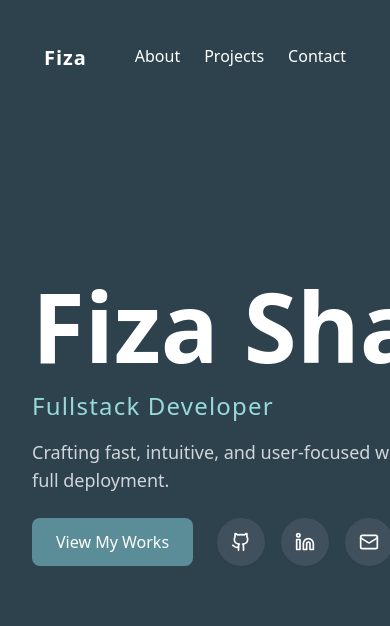
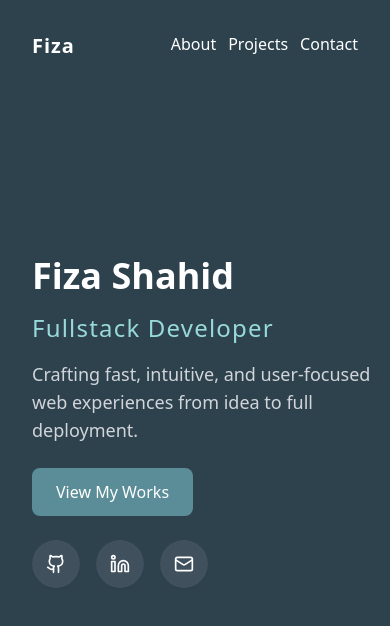
Before and after one commit to fizacodes/My-Portfolio-FullStack-Developer, a React (Vite) app: page / in a window 390 px wide. Shown: the top 626 px of the page. Built offline with nearby package versions, Linux system fonts and the light colour scheme.

Commit message:
Responsiveness Setup

```diff
--- a/src/Components/Hero.jsx
+++ b/src/Components/Hero.jsx
@@ -9,26 +9,27 @@ function Hero() {
 
       {/* HERO CONTENT ABSOLUTELY CENTERED */}
       <div className="absolute top-1/2 left-8 -translate-y-1/2">
-        <h1 className="text-white font-semibold font-sans text-8xl mb-4">
+        <h1 className="text-white font-semibold font-sans sm:text-8xl  text-4xl mb-4">
           Fiza Shahid
         </h1>
         <h2 className="text-2xl tracking-wider font-medium text-[#98DAD9] mb-4">
           Fullstack Developer
         </h2>
 
-        <p className="text-gray-300 text-lg w-[600px] mb-6">
+        <p className="text-gray-300 text-lg  sm:w-[600px] mb-6">
           Crafting fast, intuitive, and user-focused web experiences from idea
           to full deployment.
         </p>
 
-        <div className="flex items-center gap-6 mt-6">
+        <div className="flex sm:flex-row flex-col sm:items-center gap-6 mt-6">
           {/* Button */}
           <Link
-            to="/projects"
-            className="bg-[#5b8d98] font-medium text-white px-6 py-3 rounded-lg hover:bg-[#79a6ac] transition"
-          >
-            View My Works
-          </Link>
+  to="/projects"
+  className="bg-[#5b8d98] font-medium text-white px-6 py-3 rounded-lg text-center w-max hover:bg-[#79a6ac] transition"
+>
+  View My Works
+</Link>
+
 
           {/* Social Icons */}
           <div className="flex gap-4">
--- a/src/Components/Navbar.jsx
+++ b/src/Components/Navbar.jsx
@@ -2,9 +2,9 @@ import { Link } from 'react-router-dom';
 
 function Navbar() {
   return (
-    <div className=" flex justify-between p-6 bg-[#2E424D] text-white m-5">
+    <div className=" flex justify-between p-6 bg-[#2E424D] text-white m-2 sm:m-5">
       <Link to="/" className="font-bold text-xl tracking-wider">Fiza</Link>
-      <div className="flex justify-between gap-6">
+      <div className="flex justify-between sm:gap-6 gap-3">
        <Link to="/about">About</Link>
        <Link to="/projects">Projects</Link>
        <Link to="/contact">Contact</Link>
--- a/src/Components/Project.jsx
+++ b/src/Components/Project.jsx
@@ -3,7 +3,7 @@ import Navbar from "./Navbar";
 
 function Project() {
   return (
-    <div className="relative bg-[#2E424D] font-sans min-h-screen text-gray-200">
+    <div className="relative bg-[#2E424D] font-sans min-h-screen text-gray-200 overflow-x-auto">
       <div className="absolute top-0 left-0 w-full z-50">
         <Navbar />
       </div>
```
